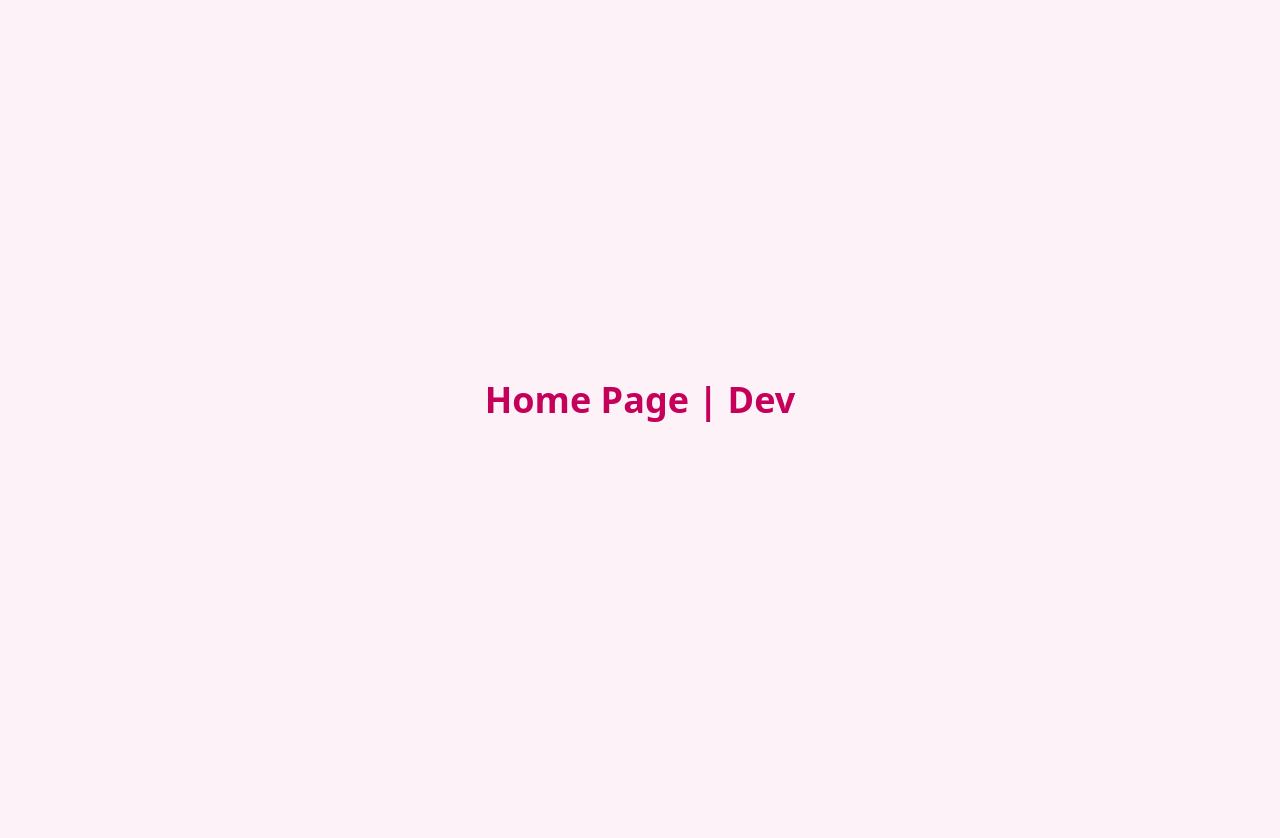
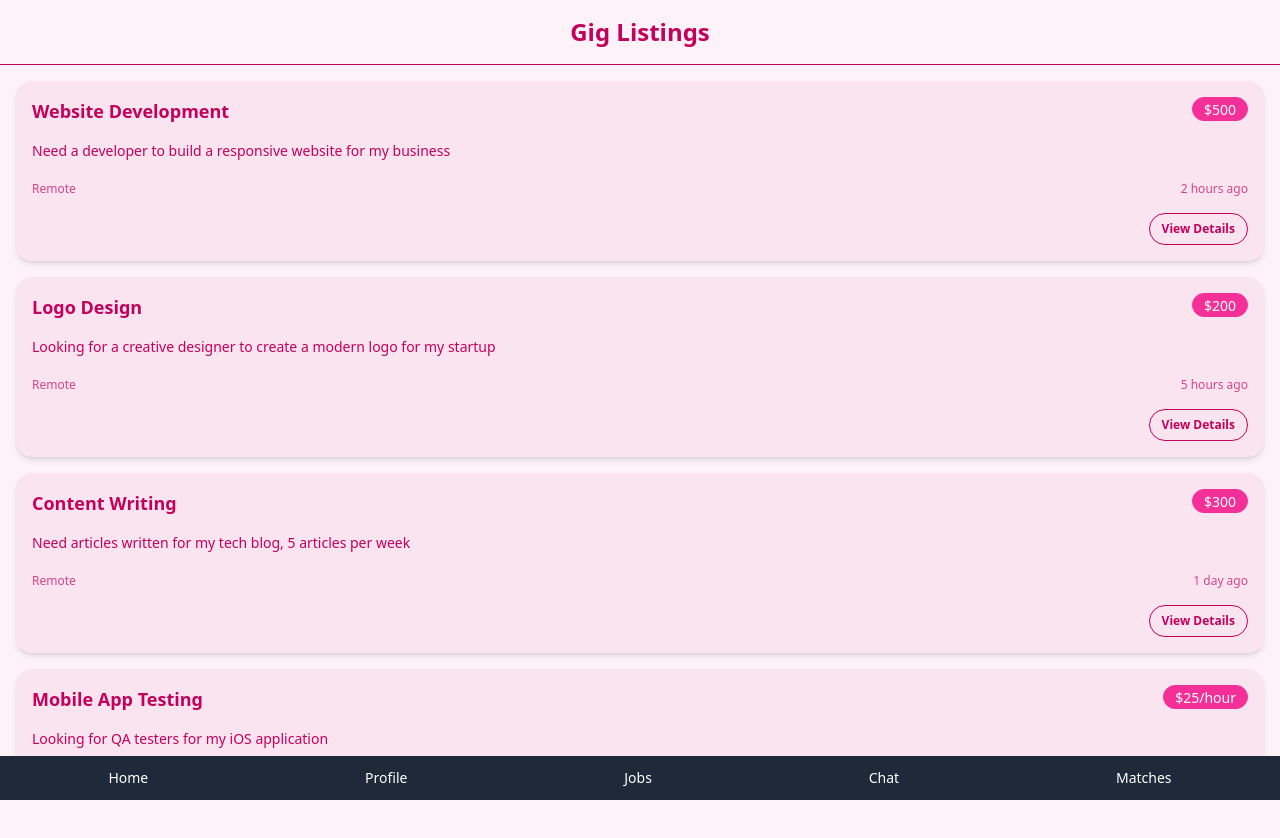
Before and after one commit to brandonstarxel/gigmeet, a React (Vite) app: page / in a window 1280 px wide. Shown: the top 838 px of the page. Before the commit the page ends 800 px from the top, so only its background shows below. Built offline with nearby package versions, Linux system fonts and the light colour scheme.

Commit message:
working on toolbar

```diff
--- a/package.json
+++ b/package.json
@@ -11,6 +11,7 @@
   },
   "dependencies": {
     "@tailwindcss/vite": "^4.1.5",
+    "lucide-react": "^0.506.0",
     "react": "^18.3.1",
     "react-dom": "^18.3.1",
     "react-router-dom": "^7.5.3",
--- a/src/App.tsx
+++ b/src/App.tsx
@@ -4,10 +4,13 @@ import Profile from './pages/Profile';
 import JobDescription from './pages/JobDescription';
 import Chat from './pages/Chat';
 import Match from './pages/Match';
+import Toolbar from './components/Toolbar';
 
 function App() {
   return (
     <Router>
+      <div className="h-screen flex flex-col">
+        <main className="flex-grow pb-16">
           <Routes>
             <Route path="/" element={<Home />} />
             <Route path="/profile" element={<Profile />} />
@@ -15,6 +18,9 @@ function App() {
             <Route path="/chat" element={<Chat />} />
             <Route path="/match" element={<Match />} />
           </Routes>
+        </main>
+        <Toolbar />
+      </div>
     </Router>
   );
 }
--- /dev/null
+++ b/src/components/Toolbar.tsx
@@ -0,0 +1,29 @@
+import { Link } from 'react-router-dom';
+
+const Toolbar = () => {
+  return (
+    <nav className="bg-gray-800 text-white fixed bottom-0 w-full">
+      <div className="container mx-auto">
+        <div className="flex justify-around items-center py-3">
+          <Link to="/" className="flex flex-col items-center hover:text-gray-300">
+            <span className="text-sm">Home</span>
+          </Link>
+          <Link to="/profile" className="flex flex-col items-center hover:text-gray-300">
+            <span className="text-sm">Profile</span>
+          </Link>
+          <Link to="/job-description" className="flex flex-col items-center hover:text-gray-300">
+            <span className="text-sm">Jobs</span>
+          </Link>
+          <Link to="/chat" className="flex flex-col items-center hover:text-gray-300">
+            <span className="text-sm">Chat</span>
+          </Link>
+          <Link to="/match" className="flex flex-col items-center hover:text-gray-300">
+            <span className="text-sm">Matches</span>
+          </Link>
+        </div>
+      </div>
+    </nav>
+  );
+};
+
+export default Toolbar;
--- a/src/pages/Home.tsx
+++ b/src/pages/Home.tsx
@@ -1,11 +1,102 @@
-import React from 'react';
+"use client";
 
-const Home: React.FC = () => {
+import { User, Home, MessageSquare } from 'lucide-react';
+import { useState } from "react";
+
+export default function HomePage() {
+  // Mock data for gig listings
+  const [gigs] = useState([
+    {
+      id: 1,
+      title: "Website Development",
+      description: "Need a developer to build a responsive website for my business",
+      price: "$500",
+      location: "Remote",
+      postedBy: "John Doe",
+      postedAt: "2 hours ago"
+    },
+    {
+      id: 2,
+      title: "Logo Design",
+      description: "Looking for a creative designer to create a modern logo for my startup",
+      price: "$200",
+      location: "Remote",
+      postedBy: "Jane Smith",
+      postedAt: "5 hours ago"
+    },
+    {
+      id: 3,
+      title: "Content Writing",
+      description: "Need articles written for my tech blog, 5 articles per week",
+      price: "$300",
+      location: "Remote",
+      postedBy: "Mike Johnson",
+      postedAt: "1 day ago"
+    },
+    {
+      id: 4,
+      title: "Mobile App Testing",
+      description: "Looking for QA testers for my iOS application",
+      price: "$25/hour",
+      location: "Remote",
+      postedBy: "Sarah Williams",
+      postedAt: "2 days ago"
+    },
+    {
+      id: 5,
+      title: "Social Media Management",
+      description: "Need someone to manage Instagram and Facebook accounts",
+      price: "$350/month",
+      location: "Remote",
+      postedBy: "Alex Brown",
+      postedAt: "3 days ago"
+    }
+  ]);
+
   return (
-    <div className="min-h-screen flex items-center justify-center">
-      <h1 className="text-4xl font-bold">Home Page | Dev</h1>
+    <div className="flex flex-col h-screen bg-base-100">
+      {/* Main content area with scrolling */}
+      <main className="flex-1 overflow-y-auto pb-16">
+        {/* Header */}
+        <header className="sticky top-0 bg-base-100 p-4 border-b z-10">
+          <h1 className="text-2xl font-bold text-center">Gig Listings</h1>
+        </header>
+
+        {/* Gig listings */}
+        <div className="p-4 space-y-4">
+          {gigs.map((gig) => (
+            <div key={gig.id} className="card bg-base-200 shadow-md">
+              <div className="card-body p-4">
+                <div className="flex justify-between items-start">
+                  <h2 className="card-title text-lg">{gig.title}</h2>
+                  <div className="badge badge-primary">{gig.price}</div>
+                </div>
+                <p className="text-sm mt-2">{gig.description}</p>
+                <div className="flex justify-between items-center mt-3 text-xs text-base-content/70">
+                  <span>{gig.location}</span>
+                  <span>{gig.postedAt}</span>
+                </div>
+                <div className="card-actions justify-end mt-2">
+                  <button className="btn btn-sm btn-outline">View Details</button>
+                </div>
+              </div>
+            </div>
+          ))}
+        </div>
+      </main>
+
+      {/* Bottom navigation */}
+      <div className="btm-nav btm-nav-sm fixed bottom-0 bg-base-100 border-t">
+        <button className="text-base-content">
+          <User size={20} />
+        </button>
+        <button className="active text-primary">
+          <Home size={20} />
+        </button>
+        <button className="text-base-content">
+          <MessageSquare size={20} />
+        </button>
+      </div>
     </div>
   );
-};
-
-export default Home;
+}
```
Also changed, not shown: 1 other file (tests, documents, lock files or other folders). Lines whose indentation alone changed are shown as unchanged.
